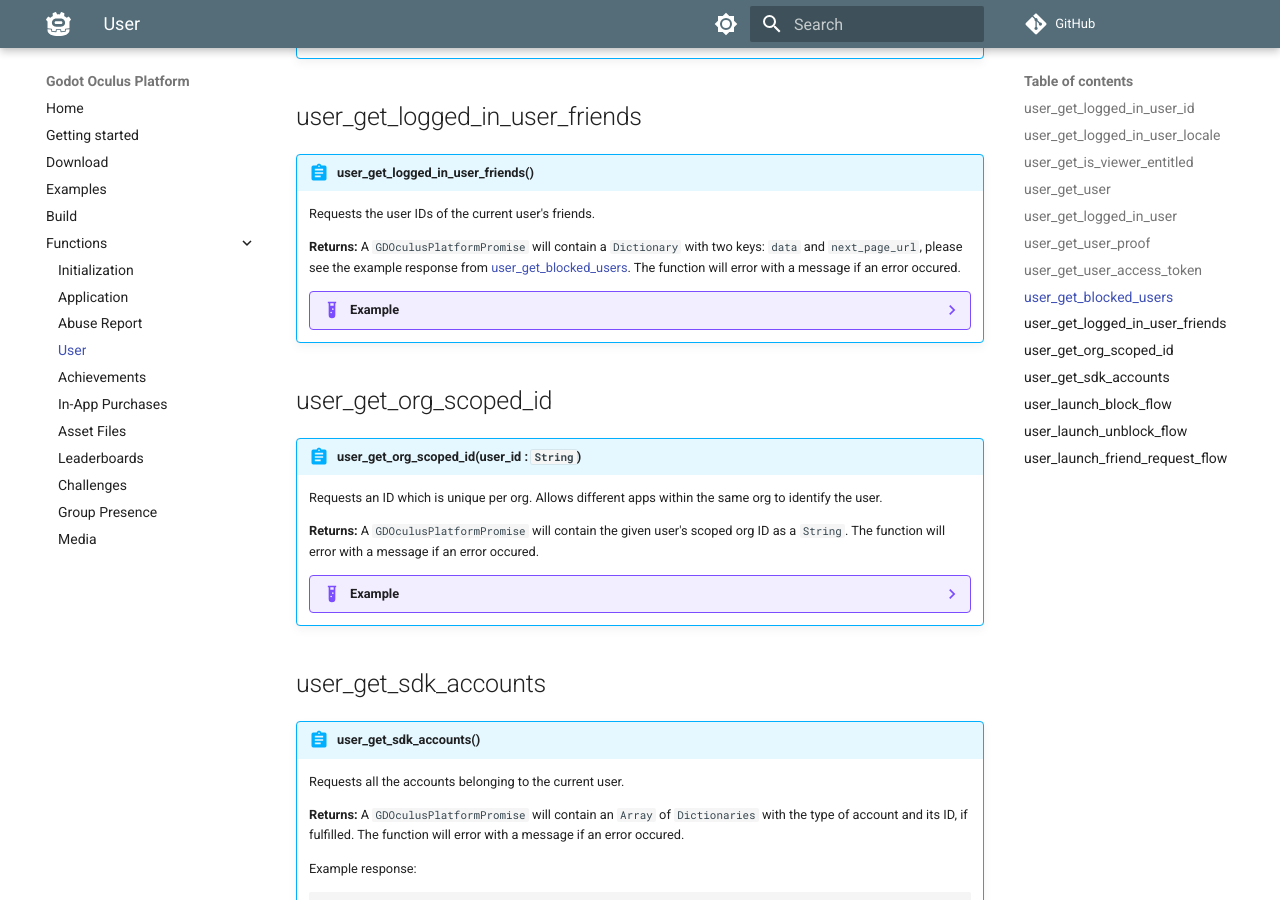
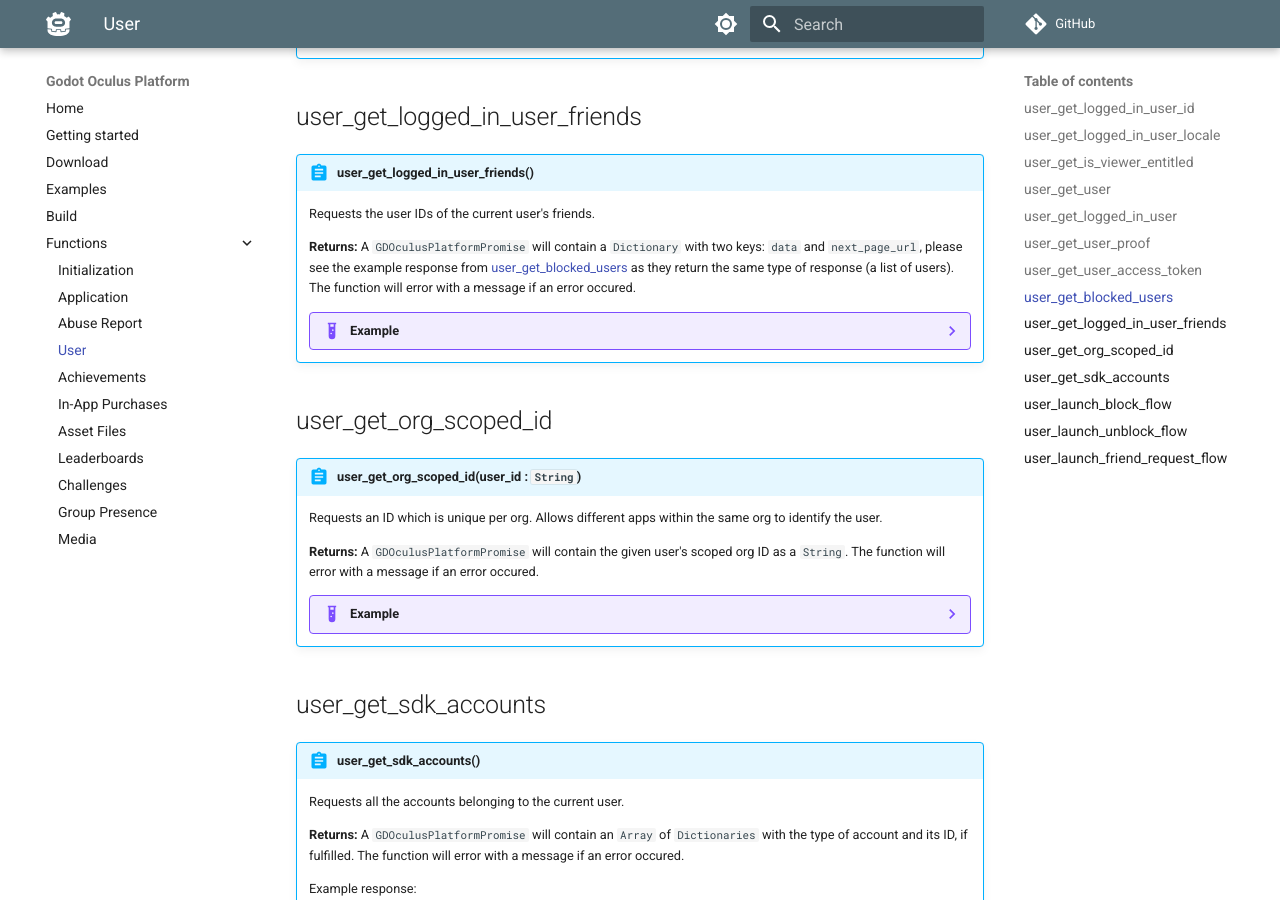
Before and after one commit to decacis/godot_oculus_platform, an MkDocs documentation site: the page built from docs/functions/user.md, in a window 1280 px wide and 900 px high, scrolled down 3839 px. Built offline with MkDocs 1.6.1 and Material for MkDocs 9.7.7, drawn with Linux system fonts in a browser that asks for light colours; comment, search, counter and statistics services are not loaded.

```diff
--- a/docs/functions/user.md
+++ b/docs/functions/user.md
@@ -262,7 +262,7 @@ GDOculusPlatform.user_get_blocked_users()\
 
 Requests the user IDs of the current user's friends.
 
-**Returns:** A `GDOculusPlatformPromise` will contain a `Dictionary` with two keys: `data` and `next_page_url`, please see the example response from [user_get_blocked_users](#user_get_blocked_users). The function will error with a message if an error occured.
+**Returns:** A `GDOculusPlatformPromise` will contain a `Dictionary` with two keys: `data` and `next_page_url`, please see the example response from [user_get_blocked_users](#user_get_blocked_users) as they return the same type of response (a list of users). The function will error with a message if an error occured.
 
 /// details | Example
     type: example
```
Also changed, not shown: docs/download.md (+8 -0 lines).
